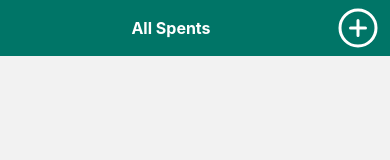
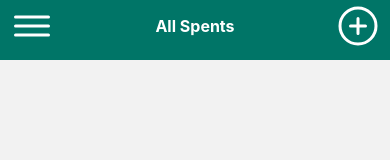
Before and after one commit to prem0406/ExpenseManagement, a React Native app: screen /Home in a window 390 px wide. Shown: the top 160 px of the page. Built offline with nearby package versions, Linux system fonts and the light colour scheme.

Commit message:
add icons

```diff
--- a/package.json
+++ b/package.json
@@ -7,7 +7,8 @@
     "ios": "react-native run-ios",
     "lint": "eslint .",
     "start": "react-native start",
-    "test": "jest"
+    "test": "jest",
+    "android:clean": "cd android && ./gradlew clean && cd .."
   },
   "dependencies": {
     "@react-native-async-storage/async-storage": "^1.18.1",
--- /dev/null
+++ b/src/assets/icons/chevronBack.tsx
@@ -0,0 +1,16 @@
+import * as React from 'react';
+import Svg, {Path} from 'react-native-svg';
+const ChecvronBack = props => (
+  <Svg viewBox="0 0 512 512" {...props}>
+    <Path
+      fill="none"
+      stroke="currentColor"
+      strokeLinecap="round"
+      strokeLinejoin="round"
+      strokeWidth={48}
+      d="M328 112 184 256l144 144"
+    />
+  </Svg>
+);
+
+export default ChecvronBack;
--- a/src/assets/icons/iconsMap.tsx
+++ b/src/assets/icons/iconsMap.tsx
@@ -3,12 +3,16 @@ import Back from './back';
 import Profile from './profile';
 import StopRound from './stopRound';
 import PlusRound from './plusRound';
+import ChevronBack from './chevronBack';
+import MenuOutline from './menuOutline';
 
 const IconsMap = {
   back: <Back />,
   profile: <Profile />,
   stopRound: <StopRound />,
   plusRound: <PlusRound />,
+  chevronBack: <ChevronBack />,
+  menuOutline: <MenuOutline />,
 };
 
 export type IconsType = keyof typeof IconsMap;
--- /dev/null
+++ b/src/assets/icons/menuOutline.tsx
@@ -0,0 +1,15 @@
+import * as React from 'react';
+import Svg, {Path} from 'react-native-svg';
+const MenuOutline = props => (
+  <Svg viewBox="0 0 512 512" {...props}>
+    <Path
+      fill="none"
+      stroke="currentColor"
+      strokeLinecap="round"
+      strokeMiterlimit={10}
+      strokeWidth={32}
+      d="M80 160h352M80 256h352M80 352h352"
+    />
+  </Svg>
+);
+export default MenuOutline;
--- a/src/components/ItemRow.tsx
+++ b/src/components/ItemRow.tsx
@@ -44,6 +44,7 @@ const styles = StyleSheet.create({
     paddingVertical: 16,
     paddingHorizontal: 24,
     backgroundColor: colors.newTextColors.primary_color_light,
+    // backgroundColor: 'white',
     borderRadius: 16,
   },
   mainContainer: {
--- a/src/components/navigationLayout.tsx
+++ b/src/components/navigationLayout.tsx
@@ -26,11 +26,13 @@ export const NavigationLayout = ({
   return (
     <>
       <View style={styles.headerStyles}>
+        <View style={styles.iconWrapper}>
           {leftIcon?.name && (
             <TouchableOpacity onPress={leftIcon?.onPress}>
               <Icon name={leftIcon.name} />
             </TouchableOpacity>
           )}
+        </View>
         <View style={styles.center}>
           <CustomText
             color={TextColors.text_On_Dark}
@@ -38,11 +40,13 @@ export const NavigationLayout = ({
             {headerText}
           </CustomText>
         </View>
+        <View style={styles.iconWrapper}>
           {rightIcon?.name && (
             <TouchableOpacity onPress={rightIcon?.onPress}>
               <Icon name={rightIcon.name} />
             </TouchableOpacity>
           )}
+        </View>
       </View>
       {children}
     </>
@@ -54,9 +58,10 @@ const styles = StyleSheet.create({
     flexDirection: 'row',
     paddingHorizontal: 8,
     backgroundColor: colors.backgroundColors.mainColor,
-    height: (StatusBar.currentHeight ?? 0) + 56,
+    height: (StatusBar.currentHeight ?? 0) + 60,
     alignItems: 'center',
     paddingTop: StatusBar.currentHeight,
+    paddingBottom: 8,
   },
   center: {
     flex: 1,
@@ -64,4 +69,8 @@ const styles = StyleSheet.create({
   headerStyle: {
     alignSelf: 'center',
   },
+  iconWrapper: {
+    height: 48,
+    width: 48,
+  },
 });
--- a/src/screens/AddForm.tsx
+++ b/src/screens/AddForm.tsx
@@ -44,7 +44,7 @@ const AddForm = ({navigation}: Props) => {
   return (
     <NavigationLayout
       headerText="Add New Expense"
-      leftIcon={{name: 'back', onPress: navigation.goBack}}>
+      leftIcon={{name: 'chevronBack', onPress: navigation.goBack}}>
       <View style={styles.container}>
         <DatePicker
           modal
--- a/src/screens/Home.tsx
+++ b/src/screens/Home.tsx
@@ -36,6 +36,7 @@ const Home = ({navigation}: Props) => {
   return (
     <NavigationLayout
       headerText="All Spents"
+      leftIcon={{name: 'menuOutline'}}
       rightIcon={{name: 'plusRound', onPress: handleBtnPress}}>
       <View style={styles.container}>
         <View style={styles.topWrapper}>
--- a/src/screens/expenseDetails.tsx
+++ b/src/screens/expenseDetails.tsx
@@ -8,7 +8,7 @@ export const ExpenseDetails = () => {
   return (
     <NavigationLayout
       headerText="Add New Expense"
-      leftIcon={{name: 'back', onPress: navigation.goBack}}>
+      leftIcon={{name: 'chevronBack', onPress: navigation.goBack}}>
       <CustomText>ExpenseDetails</CustomText>
     </NavigationLayout>
   );
```
Lines whose indentation alone changed are shown as unchanged.
